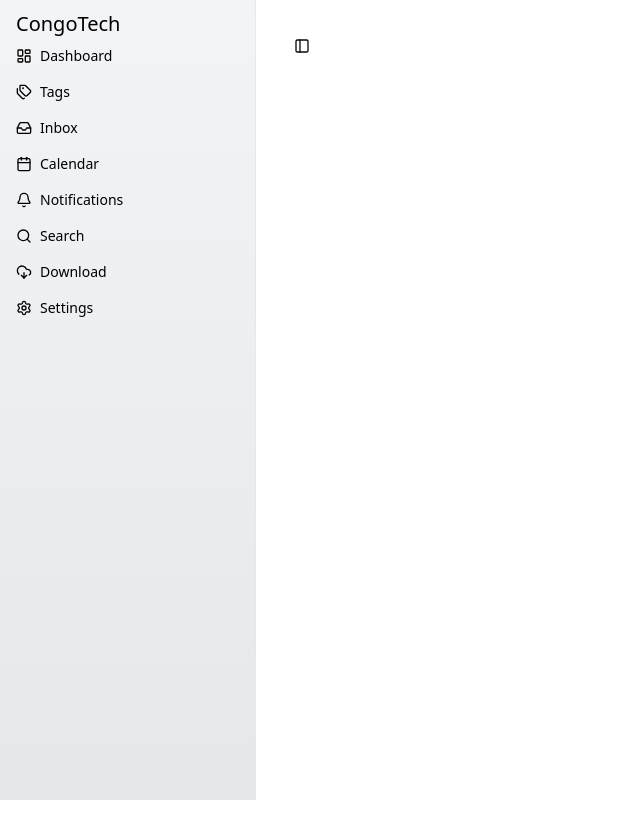
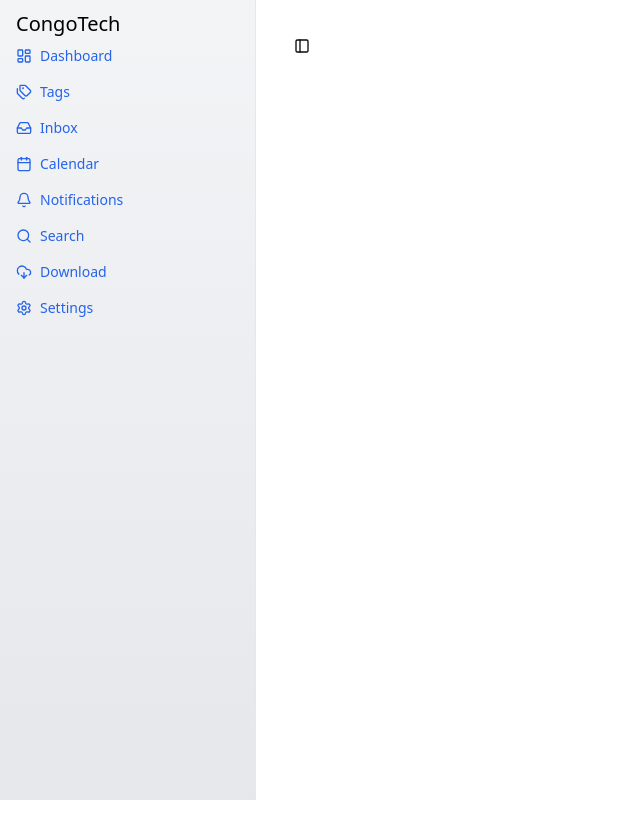
Before and after one commit to Harshit-joshi1997/CRM-Website, a React (Vite) app in the folder Frontend/my-react-app/: page / in a window 1280 px wide. Shown: the top 838 px of the page, without its empty margins (0-640 px from the left). Built offline with nearby package versions, Linux system fonts and the light colour scheme.

Commit message:
hover in sidebar items

```diff
--- a/Frontend/my-react-app/src/components/app-sidebar.tsx
+++ b/Frontend/my-react-app/src/components/app-sidebar.tsx
@@ -35,7 +35,7 @@ export function AppSidebar() {
                   <SidebarMenuButton asChild>
                     <a
                       href={item.url}
-                      className="flex items-center gap-2 text-sm hover:text-yellow-300"
+                      className="text-blue-600 text-lg font-medium transition-all duration-200 hover:scale-110"
                     >
                       <item.icon className="h-4 w-4" />
                       <span>{item.title}</span>
```
